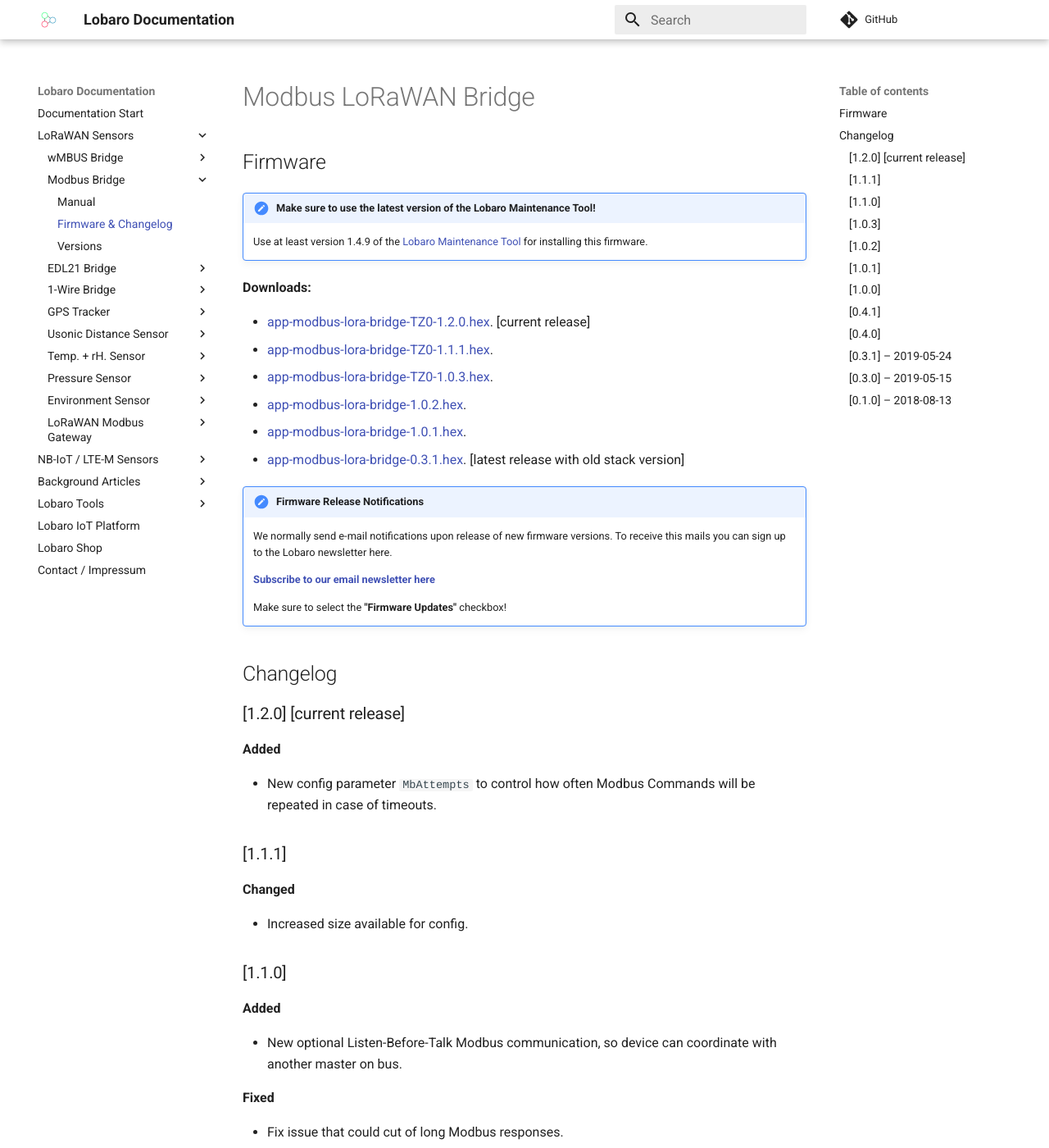
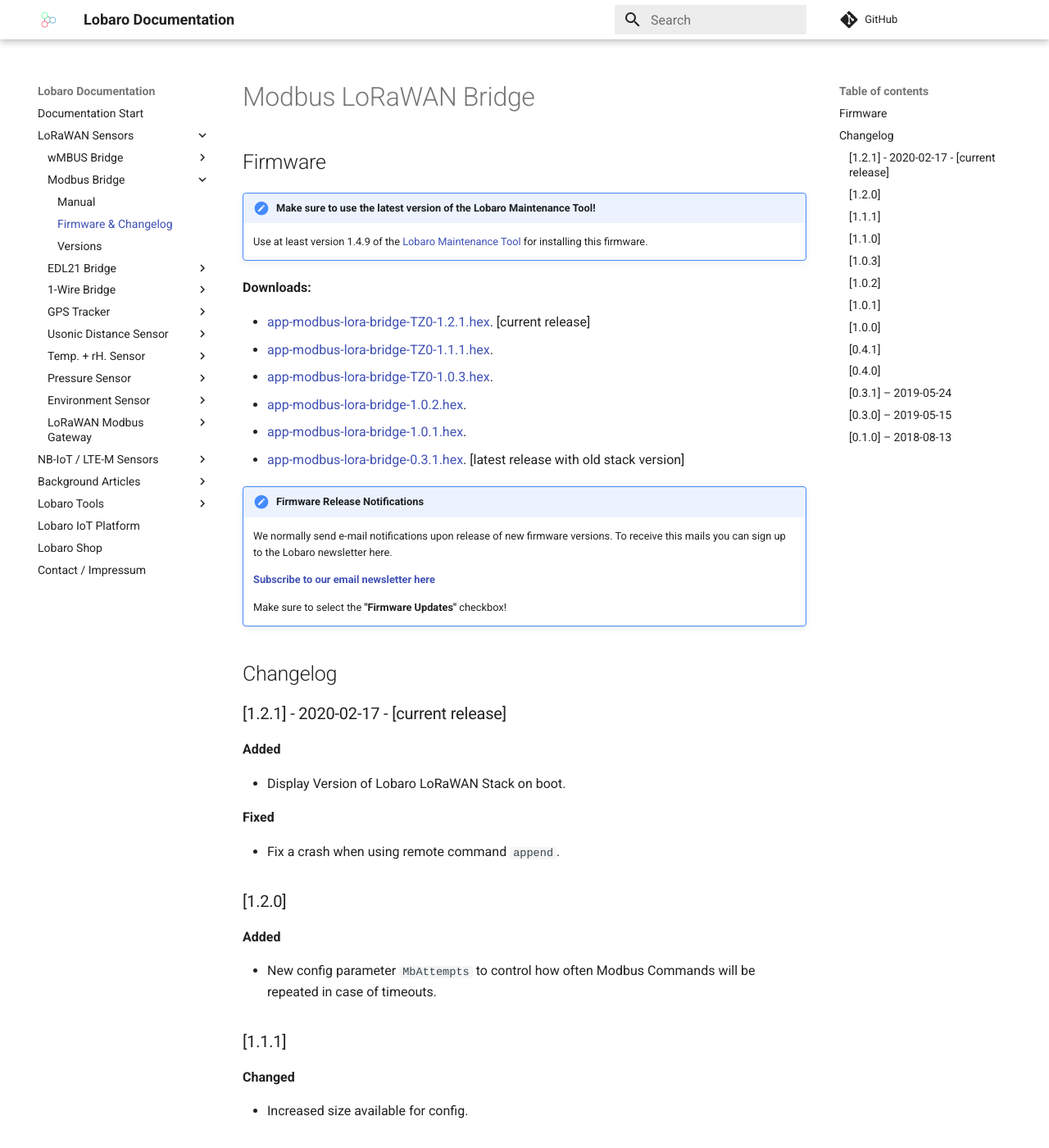
Before and after one commit to Lobaro/docs, an MkDocs documentation site: the page built from docs/lorawan-sensors/modbus-lorawan/firmware.md, in a window 1280 px wide and 1400 px high. Shown: the whole window at 82% size. Built offline with MkDocs 1.6.1 and Material for MkDocs 9.7.7, drawn with Linux system fonts in a browser that asks for light colours; a script that is not in the unit is left out; comment, search, counter and statistics services are not loaded.

Commit message:
Add v1.2.1 of LoRaWAN Modbus Bridge

```diff
--- a/docs/lorawan-sensors/modbus-lorawan/firmware.md
+++ b/docs/lorawan-sensors/modbus-lorawan/firmware.md
@@ -8,7 +8,7 @@
 
 **Downloads:**
 
-* [app-modbus-lora-bridge-TZ0-1.2.0.hex](firmware/app-modbus-lora-bridge-TZ0-1.2.0.hex). [current release]
+* [app-modbus-lora-bridge-TZ0-1.2.1.hex](firmware/app-modbus-lora-bridge-TZ0-1.2.1.hex). [current release]
 * [app-modbus-lora-bridge-TZ0-1.1.1.hex](firmware/app-modbus-lora-bridge-TZ0-1.1.1.hex).
 * [app-modbus-lora-bridge-TZ0-1.0.3.hex](firmware/app-modbus-lora-bridge-TZ0-1.0.3.hex).
 * [app-modbus-lora-bridge-1.0.2.hex](firmware/app-modbus-lora-bridge-1.0.2.hex).
@@ -27,7 +27,16 @@
 
 ## Changelog
 
-### [1.2.0] [current release]
+### [1.2.1] - 2020-02-17 - [current release]
+**Added**
+
+- Display Version of Lobaro LoRaWAN Stack on boot.
+
+**Fixed**
+
+- Fix a crash when using remote command `append`.
+
+### [1.2.0]
 **Added**
 
 - New config parameter `MbAttempts` to control how often Modbus Commands will be repeated in case of timeouts.
```
Also changed, not shown: 1 other file.
